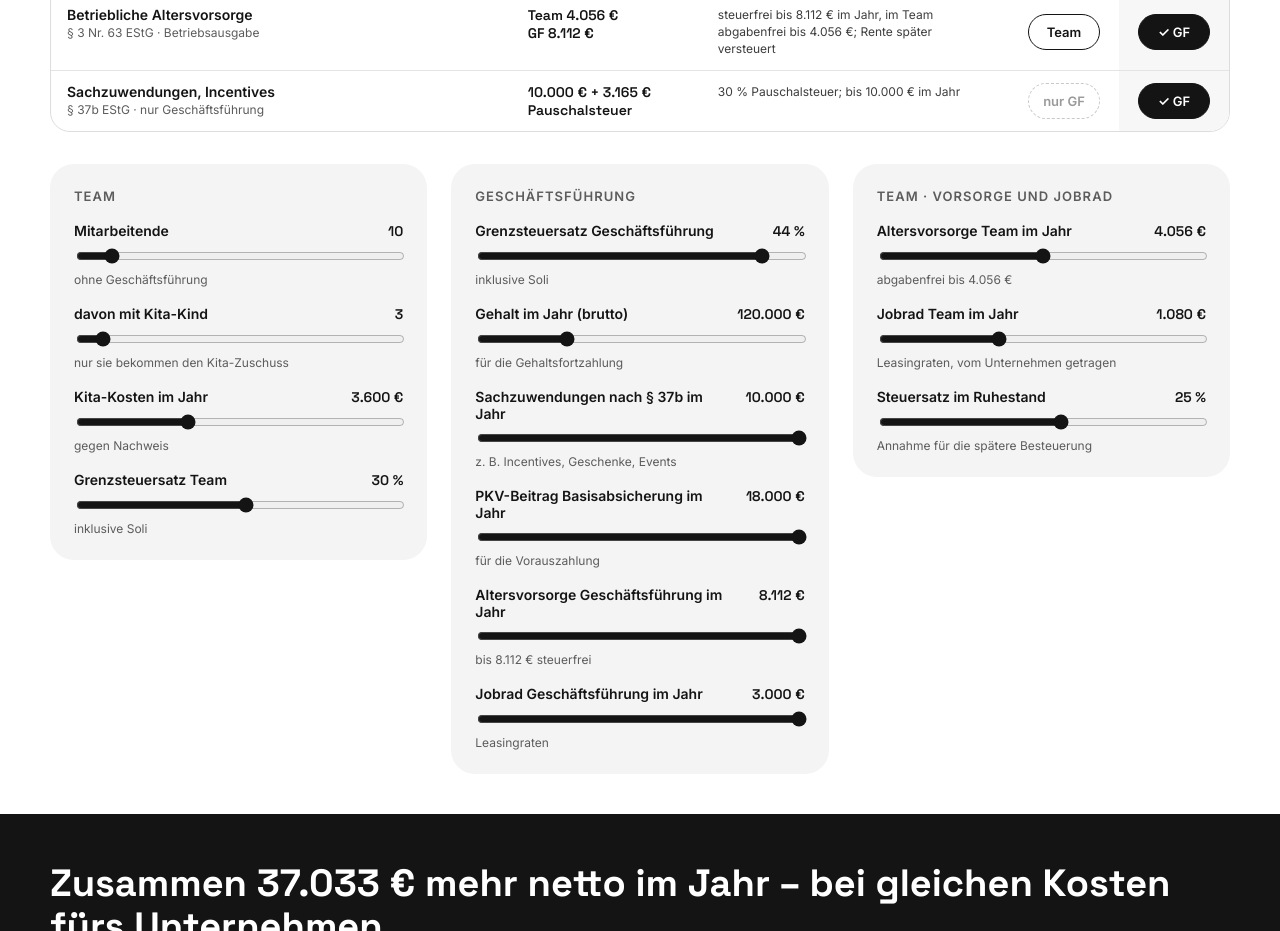
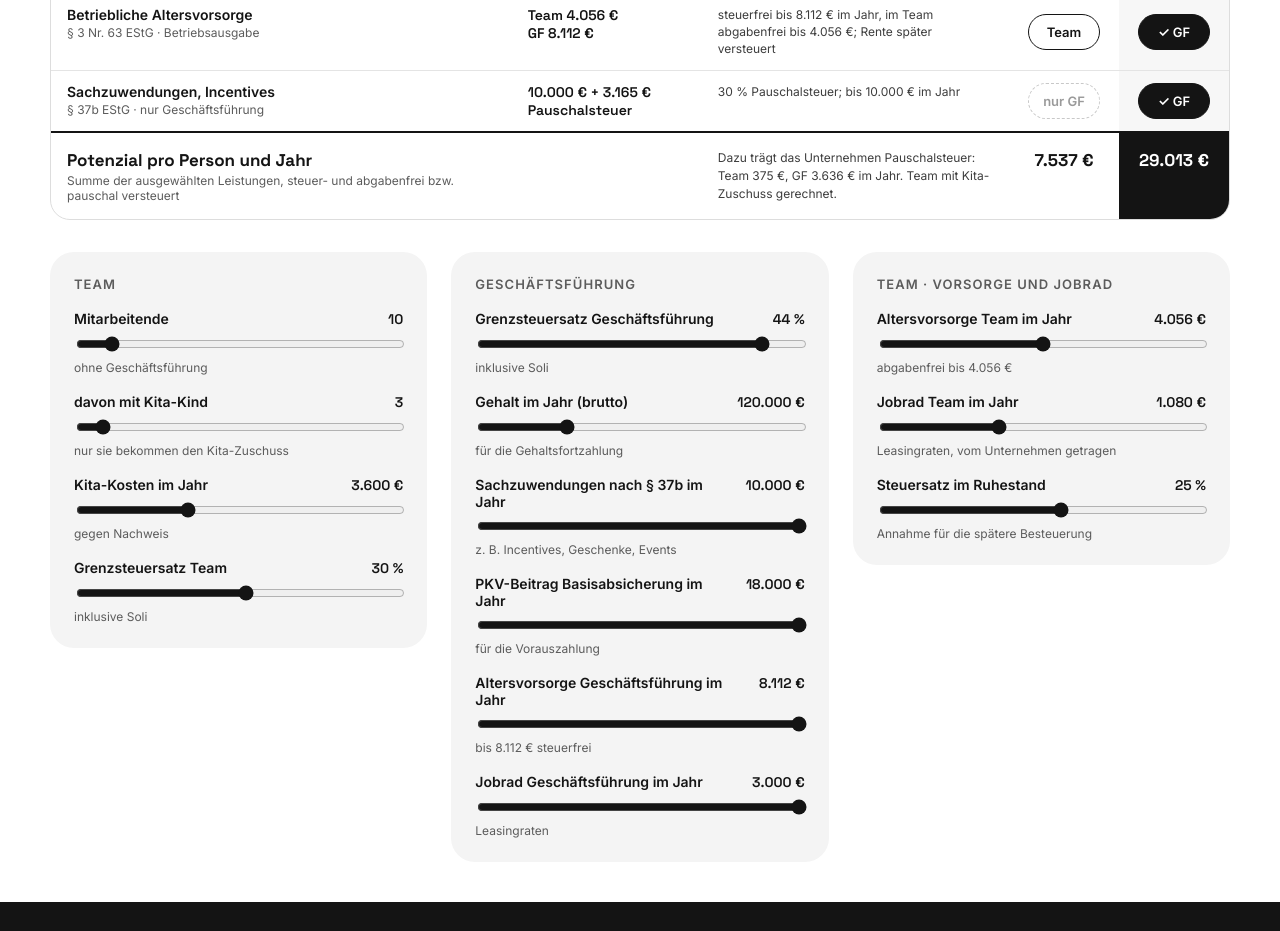
Before and after one commit to OliB86/makeitdone.de, a plain HTML site: page entwurf/rechner-netto.html in a window 1280 px wide. Shown: the part 1040-1971 px from the top of the page. Drawn offline with Linux system fonts and the light colour scheme.

Commit message:
Netto-Rechner: Potenzialsumme unter den Leistungen
Co-Authored-By: Claude Opus 5.5 <noreply@anthropic.com>
Claude-Session: https://claude.ai/code/session_01WKPYhGBGbQu2mvcX4Gmg19

```diff
--- a/entwurf/rechner-netto.html
+++ b/entwurf/rechner-netto.html
@@ -50,6 +50,11 @@ input[type=range]{width:100%;accent-color:#141414}
 <span style="padding: 10px 12px; border-top: 1px solid #e4e4e4; display: flex; justify-content: center; align-items: center"><button type="button" onClick="{{r.tToggle}}" aria-pressed="{{r.tOn}}" disabled="{{r.tDisabled}}" style="{{r.tStyle}}">{{r.tLabel}}</button></span>
 <span style="padding: 10px 12px; border-top: 1px solid #e4e4e4; background: #f7f7f7; display: flex; justify-content: center; align-items: center"><button type="button" onClick="{{r.gToggle}}" aria-pressed="{{r.gOn}}" disabled="{{r.gDisabled}}" style="{{r.gStyle}}">{{r.gLabel}}</button></span>
 </sc-for>
+<span style="padding: 16px; border-top: 2px solid #141414; display: flex; flex-direction: column; gap: 2px"><b style="font-family: 'Space Grotesk', sans-serif; font-size: 17px">Potenzial pro Person und Jahr</b><span style="font-size: 12px; color: #5c5c5c">Summe der ausgewählten Leistungen, steuer- und abgabenfrei bzw. pauschal versteuert</span></span>
+<span style="padding: 16px; border-top: 2px solid #141414"></span>
+<span style="padding: 16px; border-top: 2px solid #141414; font-size: 12px; line-height: 1.5; color: #3d3d3d">{{sumNote}}</span>
+<span style="padding: 16px 8px; border-top: 2px solid #141414; text-align: center; font-family: 'Space Grotesk', sans-serif; font-weight: 700; font-size: 17px; white-space: nowrap">{{sumTeam}}</span>
+<span style="padding: 16px 8px; border-top: 2px solid #141414; background: #141414; color: #ffffff; text-align: center; font-family: 'Space Grotesk', sans-serif; font-weight: 700; font-size: 17px; white-space: nowrap">{{sumGf}}</span>
 </div>
 </div>
 </section>
@@ -214,6 +219,11 @@ class Component extends DCLogic {
     var off = 'border: 1px solid #141414; background: #ffffff; color: #141414;';
     var dis = 'border: 1px dashed #c8c8c8; background: transparent; color: #9a9a9a; cursor: default;';
     var pill = 'min-width: 72px; min-height: 36px; border-radius: 999px; font-size: 13px; font-weight: 600; cursor: pointer; ';
+    var sT = 0, sG = 0, pT = 0, pG = 0;
+    B.forEach(function (b) {
+      if (st.team[b.k] && !b.gfOnly) { sT += b.m * 12; pT += (b.p || 0) * 12; }
+      if (st.gf[b.k]) { sG += (b.gm != null ? b.gm : b.m) * 12; pG += (b.p || 0) * 12; }
+    });
     var rows = B.map(function (b) {
       var tOn = !!st.team[b.k] && !b.gfOnly, gOn = !!st.gf[b.k];
       var yr = function (m) { return eur(m * 12) + (b.p ? ' + ' + eur(b.p * 12) + ' Pauschalsteuer' : ''); };
@@ -261,7 +271,7 @@ class Component extends DCLogic {
         text: 'Bis zum 2,5-Fachen des Jahresbeitrags zur Basisabsicherung (' + eur(pkvPre) + ') lässt sich vorauszahlen und im Zahlungsjahr absetzen. Lohnt in Jahren mit hohem Einkommen; in den Folgejahren fällt der Abzug entsprechend weg. Kann auch das Einkommen unter die Elterngeld-Grenze bringen.',
         toggle: function () { self.setState({ pkvOn: !st.pkvOn }); } }
     ].map(function (e) { e.style = card(e.on); e.btnStyle = pill + (e.on ? on : off) + ' padding: 0 14px;'; return e; });
-    return { rows: rows, tSliders: tSliders, gSliders: gSliders, aSliders: aSliders, res: res, extras: extras,
+    return { rows: rows, sumTeam: eur(sT), sumGf: eur(sG), sumNote: 'Dazu trägt das Unternehmen Pauschalsteuer: Team ' + eur(pT) + ', GF ' + eur(pG) + ' im Jahr. Team mit Kita-Zuschuss gerechnet.', tSliders: tSliders, gSliders: gSliders, aSliders: aSliders, res: res, extras: extras,
       teamHead: 'Team (' + st.staff + ')',
       headline: 'Zusammen ' + eur(totalYear) + ' mehr netto im Jahr – bei gleichen Kosten fürs Unternehmen.' };
   }
```
